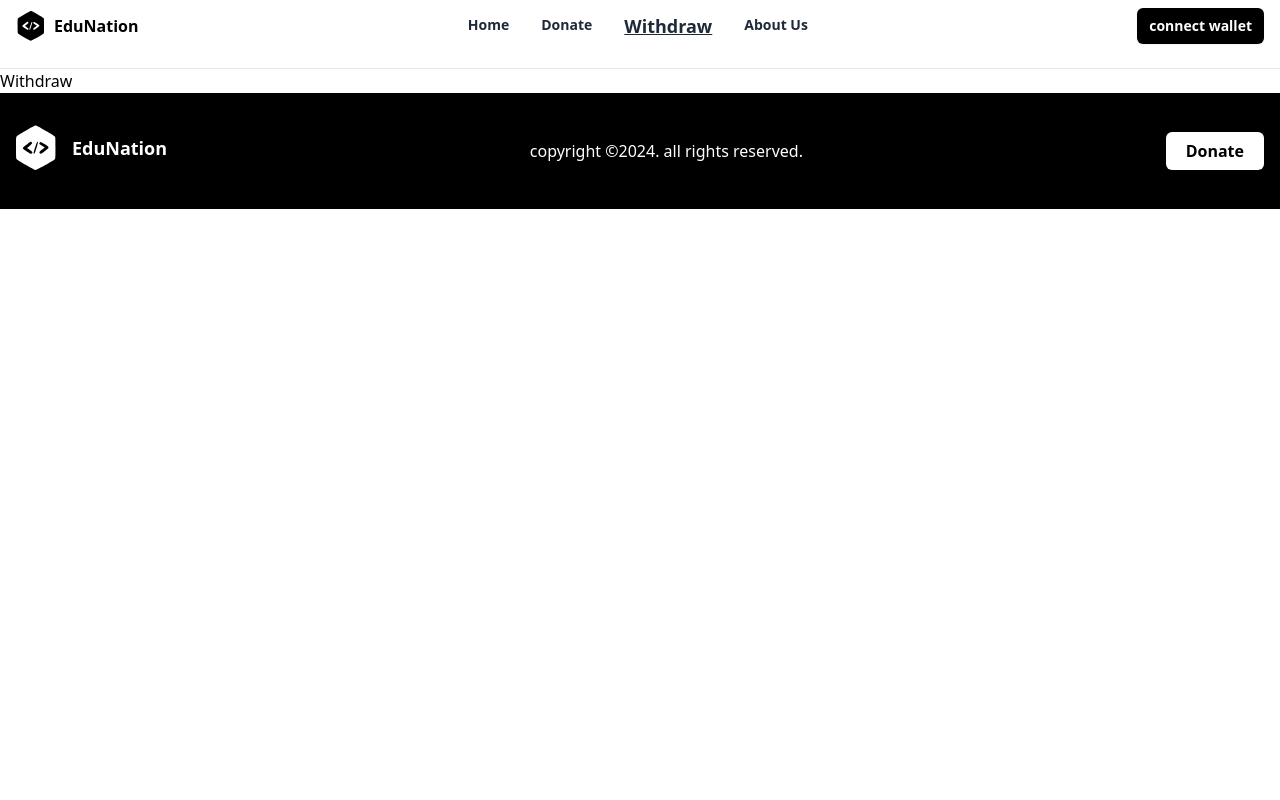
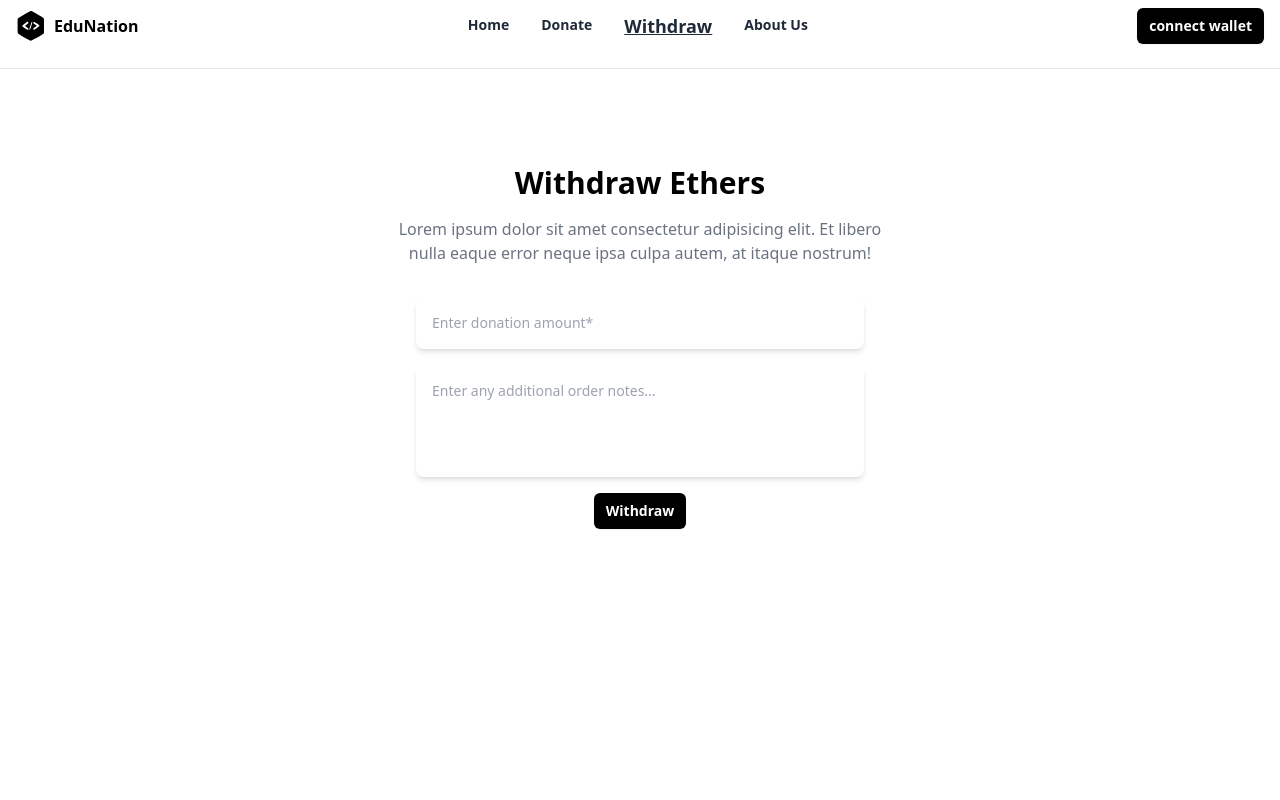
Before and after one commit to aamir-067/Edunation, a React (Vite) app: page /withdraw in a window 1280 px wide. Shown: the top 800 px of the page. Built offline with nearby package versions, Linux system fonts and the light colour scheme.

Commit message:
feat: added donation and withdraw pages

```diff
--- a/src/components/AboutUs.jsx
+++ b/src/components/AboutUs.jsx
@@ -35,7 +35,7 @@ export const AboutUs = () => {
 					<div className="md:w-1/2 bg-green-200">
 						<img
 							className="w-full h-full object-cover"
-							src="https://images.unsplash.com/photo-1504384308090-c894fdcc538d?ixlib=rb-4.0.3&ixid=MnwxMjA3fDB8MHxzZWFyY2h8MTc1fHx0ZWFtfGVufDB8fDB8fA%3D%3D&auto=format&fit=crop&w=800&q=60"
+							src="https://www.unicef.org/rosa/sites/unicef.org.rosa/files/styles/press_release_feature/public/UN0754222.webp?itok=DC_DMVgR"
 							alt=""
 						/>
 					</div>
--- a/src/components/Donate.jsx
+++ b/src/components/Donate.jsx
@@ -1,7 +1,85 @@
-import React from 'react'
+import React from "react";
 
 export const Donate = () => {
-    return (
-        <div>Donate</div>
-    )
-}
+	return (
+		<div className="relative w-full bg-white">
+			<div className="mx-auto max-w-7xl lg:px-8">
+				<section className="relative flex flex-wrap mb-10 lg:h-screen lg:items-center">
+					<div className="w-full px-4 py-12 sm:px-6 sm:py-16 lg:w-1/2 lg:px-8 lg:py-24">
+						<div className="mx-auto max-w-lg text-center">
+							<h1 className="text-2xl font-bold sm:text-3xl">
+								Make Children Life Easy and Bright
+							</h1>
+
+							<p className="mt-4 text-gray-500">
+								Lorem ipsum dolor sit amet consectetur
+								adipisicing elit. Et libero nulla eaque error
+								neque ipsa culpa autem, at itaque nostrum!
+							</p>
+						</div>
+
+						<form
+							action="#"
+							className="mx-auto mb-0 mt-8 max-w-md space-y-4"
+						>
+							<div>
+								<div className="relative">
+									<input
+										type="text"
+										className="w-full rounded-lg border-gray-200 p-4 pe-12 text-sm shadow-md"
+										placeholder="Your Name*"
+									/>
+								</div>
+							</div>
+
+							<div>
+								<div className="relative">
+									<input
+										type="number"
+										step={0.01}
+										className="w-full rounded-lg border-gray-200 p-4 pe-12 text-sm shadow-md"
+										placeholder="Enter donation amount*"
+									/>
+								</div>
+							</div>
+
+							<input
+								class="block w-full text-lg border cursor-pointer shadow-md focus:outline-none"
+								id="large_size"
+								type="file"
+							/>
+
+							<div>
+								<div className="relative">
+									<textarea
+										id="OrderNotes"
+										className="w-full rounded-lg border-gray-200 p-4 pe-12 text-sm shadow-md resize-none border-none align-top focus:ring-0 sm:text-sm"
+										rows="4"
+										placeholder="Enter any additional order notes..."
+									></textarea>
+								</div>
+							</div>
+
+							<div className="w-full flex justify-center">
+								<button
+									type="button"
+									className="rounded-md bg-black px-3 py-2 text-sm font-semibold text-white shadow-sm hover:bg-black/80 focus-visible:outline focus-visible:outline-2 focus-visible:outline-offset-2 focus-visible:outline-black"
+								>
+									{"Withdraw"}
+								</button>
+							</div>
+						</form>
+					</div>
+
+					<div className="relative h-64 w-11/12 mx-auto md:h-96 lg:h-full lg:w-1/2">
+						<img
+							alt=""
+							src="https://images.unsplash.com/photo-1630450202872-e0829c9d6172?ixlib=rb-1.2.1&ixid=MnwxMjA3fDB8MHxwaG90by1wYWdlfHx8fGVufDB8fHx8&auto=format&fit=crop&w=774&q=80"
+							className="absolute inset-0 h-full w-full object-cover"
+						/>
+					</div>
+				</section>
+			</div>
+		</div>
+	);
+};
--- a/src/components/Hero.jsx
+++ b/src/components/Hero.jsx
@@ -46,7 +46,7 @@ export function Hero() {
                 <div className="rounded-lg bg-gray-200 p-4">
                     <img
                         className="aspect-[3/2] w-full rounded-lg bg-gray-50 object-cover lg:aspect-auto lg:h-[400px]"
-                        src="https://images.unsplash.com/photo-1504384308090-c894fdcc538d?ixlib=rb-4.0.3&ixid=MnwxMjA3fDB8MHxzZWFyY2h8MTc1fHx0ZWFtfGVufDB8fDB8fA%3D%3D&auto=format&fit=crop&w=800&q=60"
+                        src="https://i.guim.co.uk/img/static/sys-images/Environment/Pix/pictures/2013/9/18/1379522585111/Indian-children-attend-a--008.jpg?width=465&dpr=1&s=none"
                         alt=""
                     />
                 </div>
--- a/src/components/Withdraw.jsx
+++ b/src/components/Withdraw.jsx
@@ -1,7 +1,53 @@
-import React from 'react'
+import React from "react";
 
 export const Withdraw = () => {
-    return (
-        <div>Withdraw</div>
-    )
-}
+	return (
+		<div className="min-h-screen flex justify-center">
+			<div className="w-full px-4 py-12 sm:px-6 sm:py-16 lg:w-1/2 lg:px-8 lg:py-24">
+				<div className="mx-auto max-w-lg text-center">
+					<h1 className="text-2xl font-bold sm:text-3xl">
+						Withdraw Ethers
+					</h1>
+
+					<p className="mt-4 text-gray-500">
+						Lorem ipsum dolor sit amet consectetur adipisicing elit.
+						Et libero nulla eaque error neque ipsa culpa autem, at
+						itaque nostrum!
+					</p>
+				</div>
+
+				<form
+					action="#"
+					className="mx-auto mb-0 mt-8 max-w-md space-y-4"
+				>
+					<div className="relative">
+						<input
+							type="number"
+							step={0.01}
+							className="w-full rounded-lg border-gray-200 p-4 pe-12 text-sm shadow-md"
+							placeholder="Enter donation amount*"
+						/>
+					</div>
+
+					<div className="relative">
+						<textarea
+							id="OrderNotes"
+							className="w-full rounded-lg border-gray-200 p-4 pe-12 text-sm shadow-md resize-none border-none align-top focus:ring-0 sm:text-sm"
+							rows="4"
+							placeholder="Enter any additional order notes..."
+						></textarea>
+					</div>
+
+					<div className="w-full flex justify-center">
+						<button
+							type="button"
+							className="rounded-md bg-black px-3 py-2 text-sm font-semibold text-white shadow-sm hover:bg-black/80 focus-visible:outline focus-visible:outline-2 focus-visible:outline-offset-2 focus-visible:outline-black"
+						>
+							{"Withdraw"}
+						</button>
+					</div>
+				</form>
+			</div>
+		</div>
+	);
+};
```
